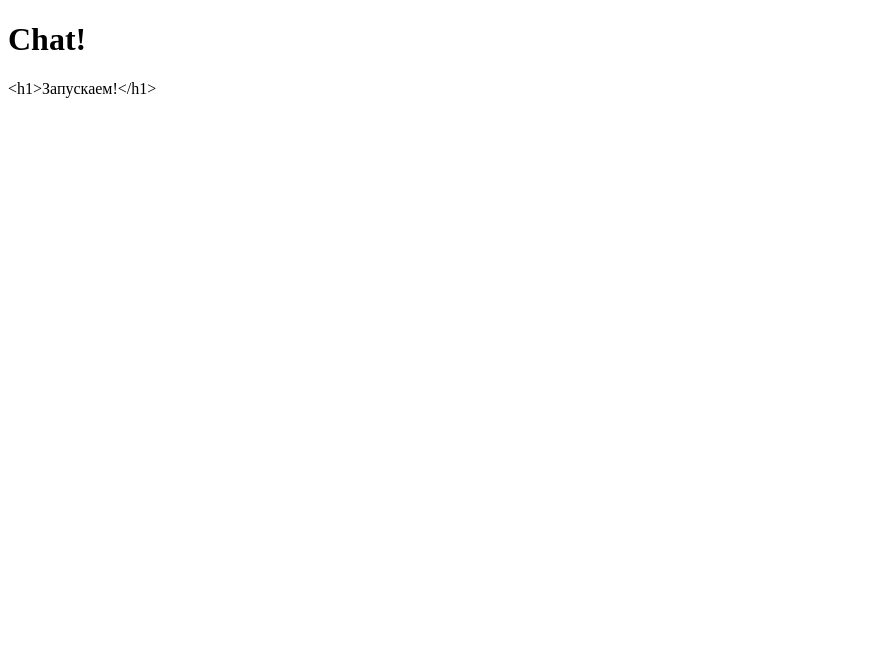
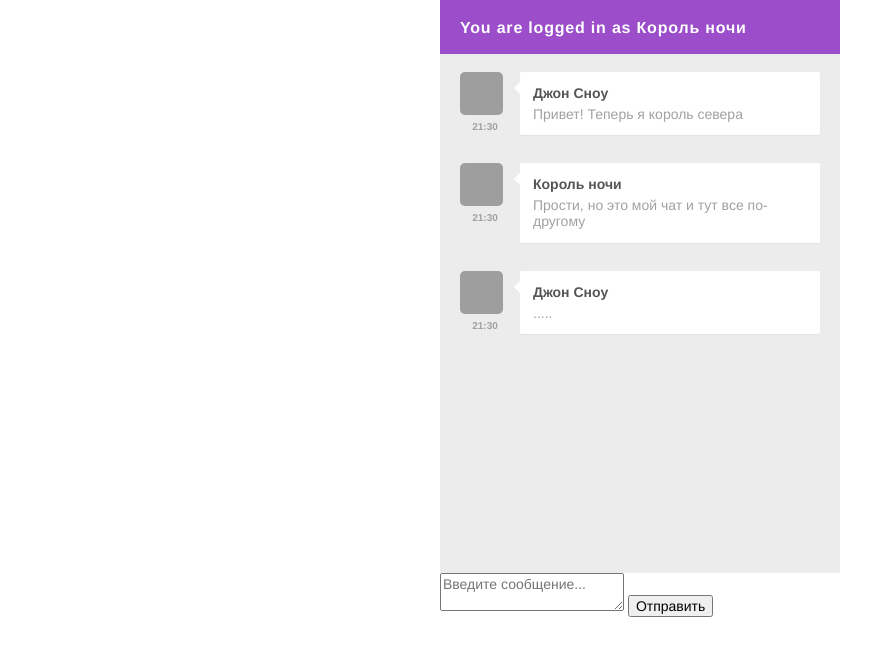
Before and after one commit to Baitcat/chat, a website: page index.html in a window 1280 px wide. Shown: the whole page, without its empty margins (0-894 px from the left). Drawn offline with nearby package versions, Linux system fonts and the light colour scheme; grey boxes are pictures that could not be loaded; a small style sheet from the web is missing.

Commit message:
отправка сообщений

```diff
--- a/index.html
+++ b/index.html
@@ -3,11 +3,25 @@
 <head>
     <meta charset="UTF-8">
     <meta name="viewport" content="width=device-width, initial-scale=1.0">
-    <title>Document</title>
+
+    <!-- Сбрасывание стилей браузера -->
+	<link rel="stylesheet" href="//cdn.rawgit.com/necolas/normalize.css/master/normalize.css">
+
+    <!-- Подключение библиотеки milligram -->
+	<link rel="stylesheet" href="//cdn.rawgit.com/milligram/milligram/master/dist/milligram.min.css">
+
+	<!-- Стили приложения -->
+	<link rel="stylesheet" href="./source/components/input/input.css">
+	<link rel="stylesheet" href="./source/components/chat/chat.css">
+	<link rel="stylesheet" href="./source/components/app/app.css">
+
+	<script src="./source/templates/input.js"></script>
+	<script src="./source/templates/chat.js"></script>
+	<script src="./source/templates/message.js"></script>
+    <title>Чат</title>
 </head>
 <body>
-    <h1>Chat!</h1>
-    <div id="application"></div>
+    <div class="app js-app"></div>
 
     <script type="module">
         import './source/index.js';
--- /dev/null
+++ b/source/components/app/app.css
@@ -0,0 +1,10 @@
+* {
+	font-family: 'Helvetica Neue', Helvetica, sans-serif;
+	font-size: 14px;
+	margin: 0;
+}
+
+.app {
+	width: 400px;
+	margin: 0 auto;
+}
--- a/source/components/app/app.js
+++ b/source/components/app/app.js
@@ -1,14 +1,47 @@
+import Chat from './../chat/chat.js';
+import Field from './../input/input.js';
+
 export default class App {
 	constructor({
 		el,
 		data,
 	}) {
 		this.el = el;
+		this.data = data;
+
+		this.chat = new Chat({
+			el: document.createElement('div'),
+			data: {
+				messages: data.messages,
+				user: data.user,
+            }
+		});
+
+		this.form = new Field({
+			el: document.createElement('div'),
+			data: {
+				placeholder: 'Введите текст',
+            },
+            props: {
+                onSubmit: this.onSubmit.bind(this)
+            }
+		});
+
+		this.el.append(
+			this.chat.el,
+			this.form.el,
+		);
+	}
+
+    onSubmit(message) {
+        this.chat.addMessage({
+            name: this.data.user.name,
+            text: message
+        });
     }
 
 	render() {
-        this.el.append(`
-            <h1>Запускаем!</h1>
-        `)
+		this.chat.render();
+		this.form.render();
 	}
 }
--- /dev/null
+++ b/source/components/chat/chat.css
@@ -0,0 +1,115 @@
+.chat__container {
+	width: 100%;
+	display: block;
+	overflow: hidden;
+}
+
+.form__control-helper {
+	margin-left: 10px;
+}
+
+.header {
+	padding: 20px 20px 18px 20px;
+	background: #9b4dca;
+	color: #fff;
+}
+
+.header h2 {
+	font-size: 16px;
+	line-height: 15px;
+	display: inline-block;
+	letter-spacing: 0.05em;
+	margin-bottom: 0;
+}
+
+.header a {
+	color: whitesmoke;
+	font-size: x-small;
+	display: block;
+}
+
+.chat__box {
+	background: #ECECEC;
+	padding: 0 20px;
+	color: #a1a1a1;
+	overflow-y: auto;
+	height: calc(100vh - 281px);
+}
+
+.chat__box .message-box {
+	padding: 18px 0 10px;
+	clear: both;
+}
+
+.message-box .picture {
+	float: left;
+	width: 50px;
+	display: block;
+	padding-right: 10px;
+}
+
+.picture img {
+	width: 43px;
+	height: 43px;
+	border-radius: 5px;
+}
+
+.picture span {
+	font-weight: bold;
+	font-size: 10px;
+	clear: both;
+	display: block;
+	text-align: center;
+	margin-top: 3px;
+}
+
+.message {
+	background: #fff;
+	display: inline-block;
+	padding: 13px;
+	width: 274px;
+	border-radius: 2px;
+	box-shadow: 0 1px 1px rgba(0, 0, 0, .04);
+	position: relative;
+}
+
+.message:before {
+	content: "";
+	position: absolute;
+	display: block;
+	left: 0;
+	border-right: 6px solid #fff;
+	border-top: 6px solid transparent;
+	border-bottom: 6px solid transparent;
+	top: 10px;
+	margin-left: -6px;
+}
+
+.message span {
+	color: #555;
+	font-weight: bold;
+}
+
+.message p {
+	padding-top: 5px;
+}
+
+.message-box.right-img .picture {
+	float: right;
+	padding: 0;
+	padding-left: 10px;
+}
+
+.message-box.right-img .picture img {
+	float: right;
+}
+
+.message-box.right-img .message:before {
+	left: 100%;
+	margin-right: 6px;
+	margin-left: 0;
+	border-right: 6px solid transparent;
+	border-left: 6px solid #fff;
+	border-top: 6px solid transparent;
+	border-bottom: 6px solid transparent;
+}
--- a/source/components/chat/chat.js
+++ b/source/components/chat/chat.js
@@ -0,0 +1,48 @@
+export default class Chat {
+	constructor({
+		el,
+		data = { messages: [] },
+	}) {
+		this.el = el;
+		this.data = data;
+	}
+
+	render() {
+		this.el.innerHTML = this.template(this.data);
+	}
+
+    addMessage(message) {
+        this.data.messages.push(message);
+        this.render();
+    }
+
+	template(data) {
+		return `
+        <div class="chat">
+            <div class="chat__container">
+                <div class="header">
+                    <h2>You are logged in as ${data.user.name}</h2>
+                </div>
+                <div class="chat__box">
+                    ${this.messageTemplate(data)}
+                </div>
+            </div>
+        </div>
+        `;
+	}
+
+	messageTemplate(data) {
+		return data.messages.map((message) => `
+            <div class="message-box left-img">
+                <div class="picture">
+                    <img src="https://unsplash.it/200/200/?random=">
+                    <span class="time">21:30</>
+                </div>
+                <div class="message">
+                    <span>${message.name}</span>
+                    <p>${message.text}</p>
+                </div>
+            </div>
+        `).join('');
+	}
+}
--- /dev/null
+++ b/source/components/input/input.css
@@ -0,0 +1,8 @@
+.form__control_secondary {
+	margin-left: 10px;
+}
+
+.form__label_inner {
+	margin-left: 10px;
+	vertical-align: middle;
+}
--- a/source/components/input/input.js
+++ b/source/components/input/input.js
@@ -0,0 +1,35 @@
+export default class Field {
+	constructor({
+		el,
+		props,
+	}) {
+        this.el = el;
+        this.props = props;
+        this.init();
+	}
+
+    init() {
+        this.el.addEventListener(
+            'submit',
+            this.onSubmit.bind(this)
+        );
+    }
+
+    onSubmit(evt) {
+        evt.preventDefault();
+        const form = evt.target;
+        const message = form.elements['message'].value;
+        form.reset();
+
+        this.props.onSubmit(message);
+    }
+
+	render() {
+		this.el.innerHTML = `
+		   <form>
+			   <textarea name="message" placeholder="Введите сообщение..."></textarea>
+			   <input type="submit" value="Отправить">
+			</form>
+        `;
+	}
+}
--- a/source/index.js
+++ b/source/index.js
@@ -1,15 +1,28 @@
 import App from './components/app/app.js'
 
-const element = document.getElementById('application');
+const element = document.getElementsByClassName('app')[0];
 
 const application = new App({
     el: element,
-    user:{
-        name: 'Maksim'
-    },
-    data:{
-
-    }
+	data: {
+		user: {
+			name: 'Король ночи'
+		},
+		messages: [
+			{
+				name: 'Джон Сноу',
+				text: 'Привет! Теперь я король севера'
+			},
+			{
+				name: 'Король ночи',
+				text: 'Прости, но это мой чат и тут все по-другому'
+			},
+			{
+				name: 'Джон Сноу',
+				text: '.....'
+			}
+		]
+	}
 });
 
 application.render();
```
Lines whose indentation alone changed are shown as unchanged.
